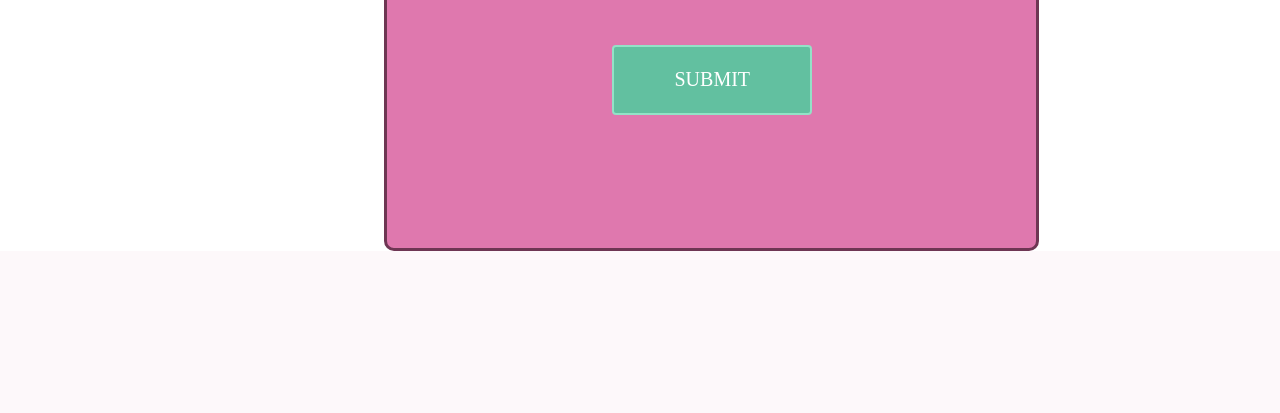
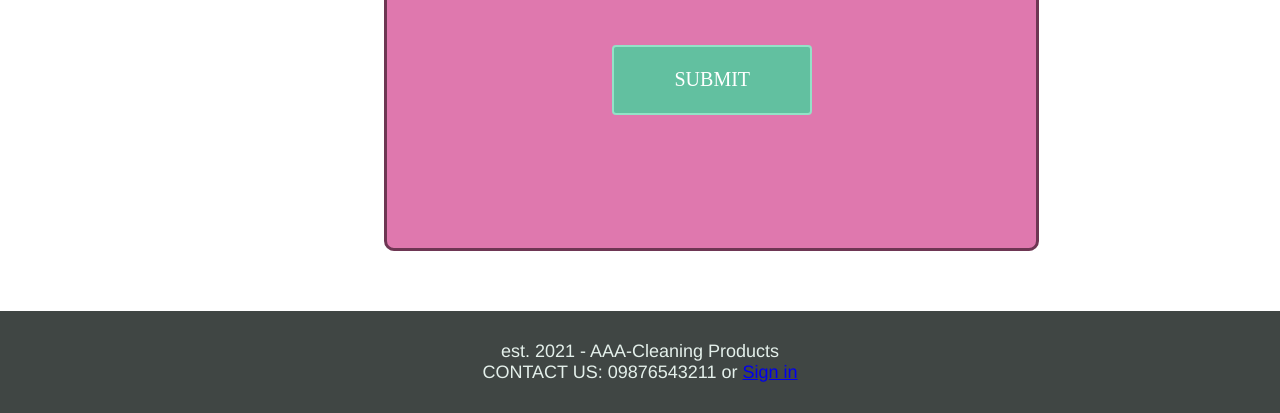
Before and after one commit to JayArD27/AAA-CleaningProducts, a PHP site: page /contact.php in a window 1280 px wide. Shown: the part 767-1180 px from the top of the page. Before the commit the page ends 1018 px from the top, so only its background shows below. Run offline with PHP 8.4, Linux system fonts and the light colour scheme.

Commit message:
updated the footer

```diff
--- a/aboutus.html
+++ b/aboutus.html
@@ -38,5 +38,11 @@
                 </center>
             </div>
         </div>
+        <div class="footer">
+            <div>
+                <p class="footer-text">est. 2021 - AAA-Cleaning Products</p>
+                <p class="footer-text">CONTACT US: 09876543211 or <a href="regform.html">Sign in</a></p>
+            </div>
+        </div>
     </body>
 </html>
--- a/contact.php
+++ b/contact.php
@@ -66,6 +66,12 @@
 
 </div>
 </form>
+<div class="footer">
+        <div>
+            <p class="footer-text">est. 2021 - AAA-Cleaning Products</p>
+            <p class="footer-text">CONTACT US: 09876543211 or <a href="regform.html">Sign in</a></p>
+        </div>
+</div>
 </body>
 </html>
 
--- a/home.html
+++ b/home.html
@@ -57,7 +57,7 @@
     <div class="footer">
         <div>
             <p class="footer-text">est. 2021 - AAA-Cleaning Products</p>
-            <p class="footer-text">CONTACT US: 09876543211</p>
+            <p class="footer-text">CONTACT US: 09876543211 or <a href="regform.html">Sign in</a></p>
         </div>
     </div>
 </body>
--- a/order.html
+++ b/order.html
@@ -154,7 +154,7 @@
   <div class="footer">
     <div>
         <p class="footer-text">est. 2021 - AAA-Cleaning Products</p>
-        <p class="footer-text">CONTACT US: 09876543211</p>
+        <p class="footer-text">CONTACT US: 09876543211 or <a href="regform.html">Sign in</a></p>
     </div>
 </div>
 <!-- END OF FOOTER -->
--- a/products.html
+++ b/products.html
@@ -21,7 +21,6 @@
                     <li><a href="order.html" class="list">ORDER NOW</a></li>
                     <li><a href="aboutus.html" class="list">ABOUT US</a></li>
                     <li><a href="contact.php" class="list">CONTACT</a></li>
-                    <li><input type="search" placeholder="Search Products" class="search-bar"></li>
                 </ul>
         </div>
     </div>
@@ -63,7 +62,7 @@
     <div class="footer">
         <div>
             <p class="footer-text">est. 2021 - AAA-Cleaning Products</p>
-            <p class="footer-text">CONTACT US: 09876543211</p>
+            <p class="footer-text">CONTACT US: 09876543211 or <a href="regform.html">Sign in</a></p>
         </div>
     </div>
     <!-- END OF FOOTER -->
--- a/regform.html
+++ b/regform.html
@@ -40,7 +40,7 @@
                     <input type="number" placeholder="CONTACT NUMBER" class="login-input">
                 </div>
                 <div class="regform-submit">
-                    <input type="submit" class="regform-submit">
+                    <input type="submit" class="regform-submit" value="Sign in">
                 </div>
             </div>
         </div>
--- a/style/contactstyle.css
+++ b/style/contactstyle.css
@@ -120,3 +120,15 @@ button:hover {
     padding: 30px;
 }
  /* END OF CONTACT US */
+  /* START OF FOOTER */
+  .footer{
+    background-color: #404644;
+    padding: 30px;
+    margin-top: 60px;
+ }
+ .footer-text{
+     font-size: 18px;
+     color: #e4f0eb;
+     text-align: center;
+ }
+ /* END OF FOOTER */
--- a/view.php
+++ b/view.php
@@ -11,6 +11,7 @@
     <form method=POST action="view.php">
     <input type="search" name=search placeholder="Search item">
     <input type="submit" name="searchsub" value="Search">
+    <button><a href='productS.php'>ADD PRODUCT</a></button>
     </form>
 </body>
 </html>
```
